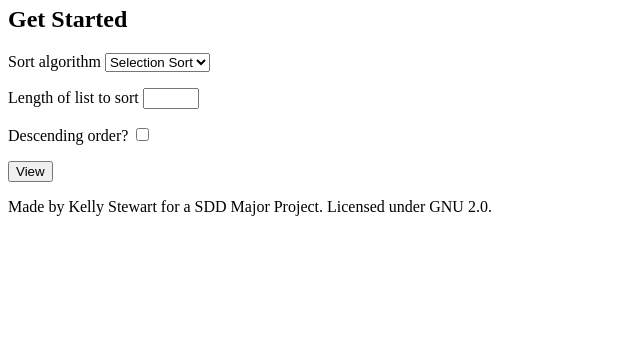
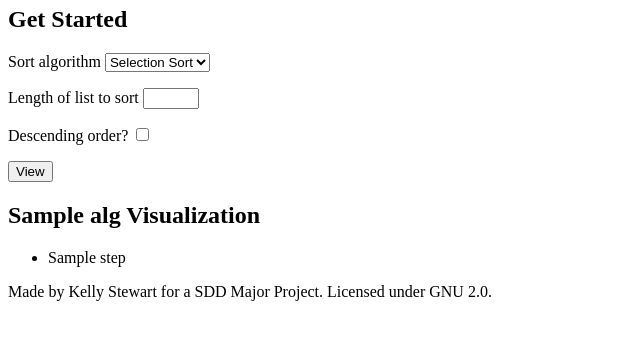
Before and after one commit to goldie103/viz-alg, a Flask app: template app/templates/index.html in a window 1280 px wide. Shown: the part 192-532 px from the top of the page, without its empty margins (0-640 px from the left). Run offline with Flask 2, Linux system fonts and the light colour scheme; the template is opened without the code that fills it: values that come from a table or form of the project are taken from there, most other values are stand-ins (such as "Sample title", 1, 10 or a date in 2020).

Commit message:
Display all sort steps after sorting

```diff
--- a/app/templates/index.html
+++ b/app/templates/index.html
@@ -12,6 +12,7 @@ varius et, dictum id, arcu. Mauris mollis tincidunt felis. Aliquam feugiat
 tellus ut neque. Nulla facilisis, risus a rhoncus fermentum, tellus tellus
 lacinia purus, et dictum nunc justo sit amet elit.</p>
 
+{% if form %}
 <h2>Get Started</h2>
 <form action="" method="post" name="select">
   {{ form.hidden_tag() }}
@@ -20,4 +21,17 @@ lacinia purus, et dictum nunc justo sit amet elit.</p>
   <p>Descending order? {{ form.is_descending }}</p>
   <p><input type="submit" value="View" /></p>
 </form>
+{% endif %}
+
+{% if alg %}
+<section>
+  <h2>{{ alg.name }} Visualization</h2>
+    <ul>
+      {% for step in alg.steps %}
+        <li>{{ step }}</li>
+      {% endfor %}
+   </ul>
+</section>
+{% endif %}
+
 {% endblock %}
--- a/app/templates/view.html
+++ b/app/templates/view.html
@@ -2,5 +2,5 @@
 {% block content %}
 <h1>{{ alg.name }}</h1>
 <p>Sorting <pre>{{ alg.source }}</pre></p>
-<p>Sorted <pre>{{ alg.sorted_list }}</pre></p>
+<p>Sorted <pre>{{ alg.steps }}</pre></p>
 {% endblock %}
```
Also changed, not shown: app/views.py (+4 -8 lines), app/templates/base.html (line endings or trailing spaces).
